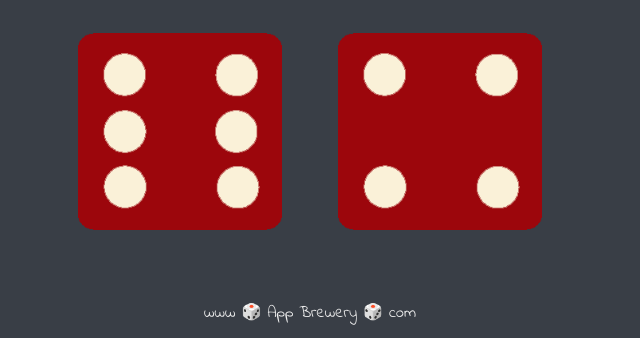
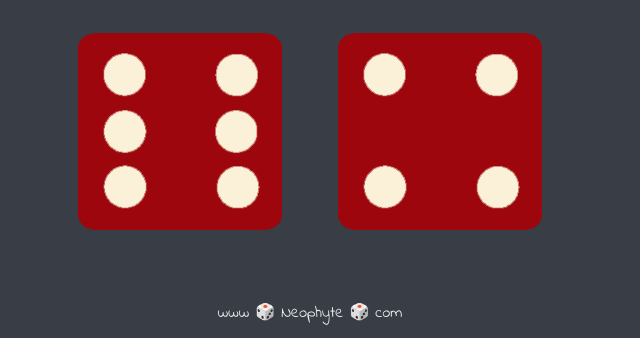
Before and after one commit to neophyte0903/DiceGame, a plain HTML site: page index.html in a window 1280 px wide. Shown: the part 462-800 px from the top of the page, without its empty margins (330-970 px from the left). Drawn offline with Linux system fonts and the light colour scheme.

Commit message:
footer change

```diff
--- a/index.html
+++ b/index.html
@@ -31,6 +31,6 @@
   </body>
   <script src="index.js"></script>
   <footer>
-    www 🎲 App Brewery 🎲 com
+    www 🎲 Neophyte 🎲 com
   </footer>
 </html>
```
